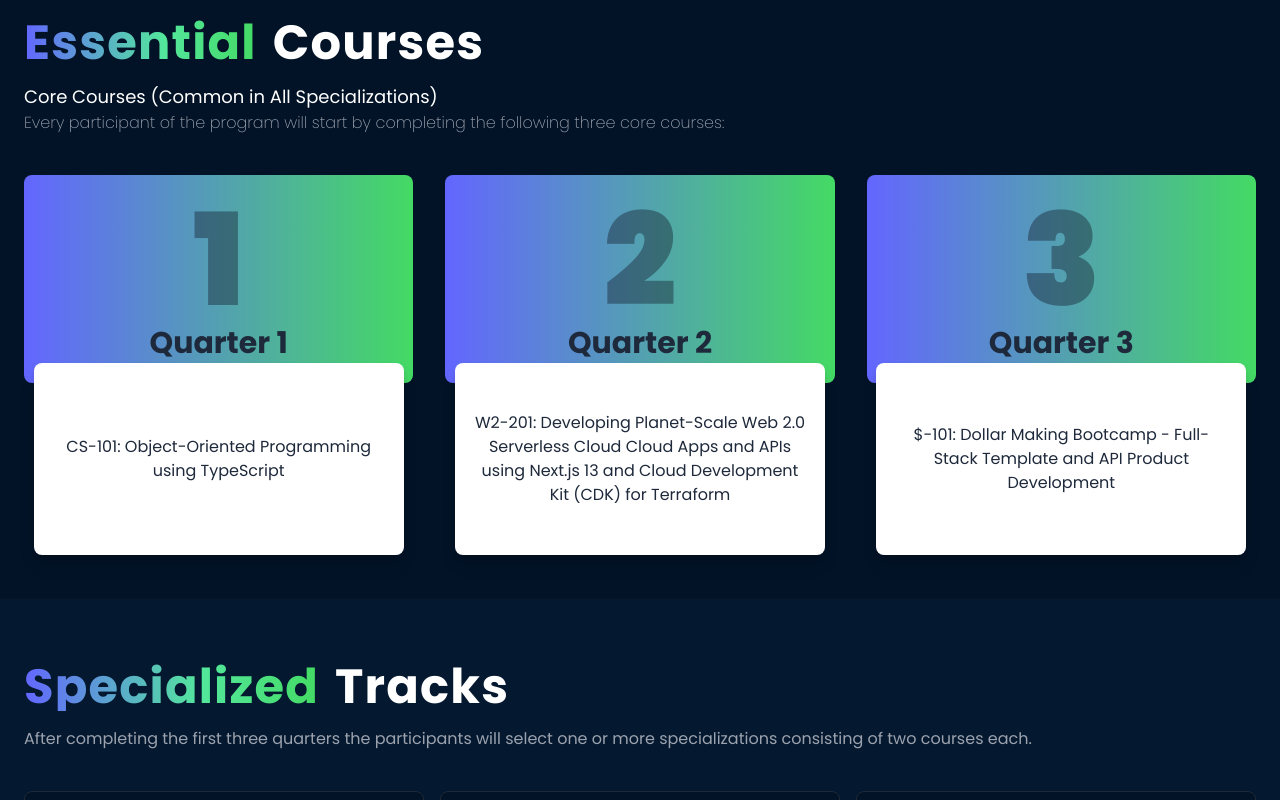
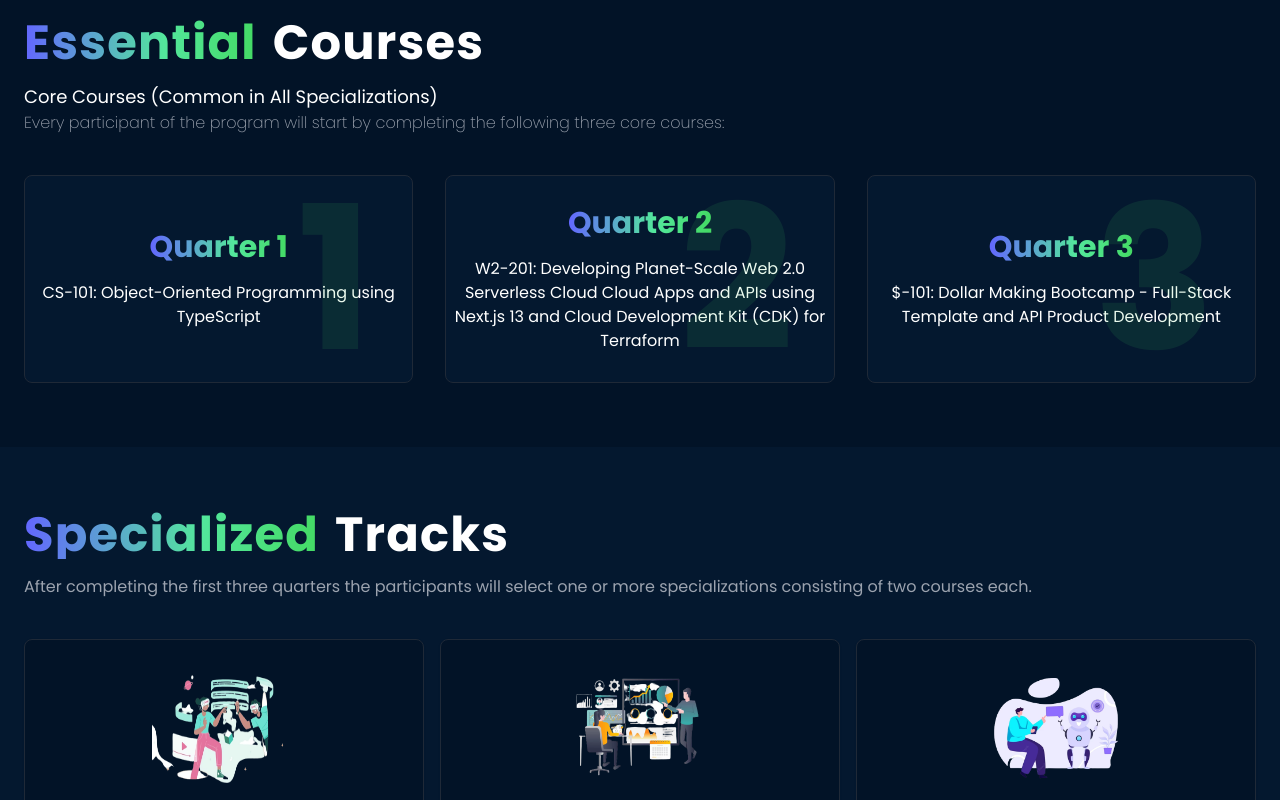
Before and after one commit to aliaftabsheikh/panaverse-website, a Next.js app: page / in a window 1280 px wide. Shown: the part 1300-2100 px from the top of the page. Built offline with nearby package versions, Linux system fonts and the light colour scheme.

Commit message:
Fix:Ui-issues

```diff
--- a/src/components/shared/CompulsoryQuartersBrief/page.tsx
+++ b/src/components/shared/CompulsoryQuartersBrief/page.tsx
@@ -1,22 +1,20 @@
 import Link from "next/link";
 import React from "react";
 
-function CompulsoryQuartersBrief({val, desc}: {val: number, desc: string}) {
+function CompulsoryQuartersBrief({ val, desc }: { val: number; desc: string }) {
   return (
     <div className="w-full mt-10">
-
-    <Link href={`/compulsory/${val}`} >
-
-      <div className="w-full btngradient h-52 rounded-lg  flex items-center justify-center flex-col ">
-        <h2 className="text-9xl text-gray-900 opacity-40 font-extrabold">{val}</h2>
-        <h3 className="text-3xl font-semibold text-slate-800">Quarter {val}</h3>
-      </div>
-      <div className="bg-white w-[95%] m-auto rounded-lg shadow-lg py-4 -my-5 h-48 md:h-36 px-4 flex items-center justify-center xs:h-auto  drop-shadow-lg">
-        <p className="text-slate-800  hover:underline hover:text-[#44DA64] transition-all text-center">
-          {desc}
-        </p>
-      </div>
-    </Link>
+      <Link href={`/compulsory/${val}`}>
+        <div className="w-full bg-secondary-color h-52 rounded-lg  flex items-center justify-center flex-col relative border border-gray-800 hover:scale-105 transition-all ">
+          <h2 className="text-[200px] text-[#44DA64] opacity-10 font-bold absolute right-10">
+            {val}
+          </h2>
+          <h3 className="text-3xl font-semibold text_gradient">
+            Quarter {val}
+          </h3>
+          <p className="text-white text-center mt-4">{desc}</p>
+        </div>
+      </Link>
     </div>
   );
 }
--- a/src/components/shared/CourseQuartersCard/page.tsx
+++ b/src/components/shared/CourseQuartersCard/page.tsx
@@ -13,7 +13,7 @@ function CourseQuartersCard({
 }) {
   return (
     <div className="w-[350px] lg:w-[250px] md:w-full h-fit md:border border-zinc-800 md:rounded-lg flex-shrink-0 sticky md:relative md:top-0 top-32">
-      <div className="h-fit rounded-lg p-3 bg-slate-800">
+      <div className="h-fit rounded-lg p-3 bg-primary-color border border-gray-600">
         <h1 className="text-2xl text_gradient font-bold">
           Detail Course Syllabus
         </h1>
@@ -25,18 +25,28 @@ function CourseQuartersCard({
 
         <div className="mt-4">
           {[1, 2, 3].map((item, index) => (
-            <Link className="flex gap-8 items-center pt-4" key={index} href={`compulsory/${item}`}>
-                <span className="w-10 h-10 p-2 rounded-md btngradient text-center text-lg font-bold">{item}</span>
-              <p className="text-xl text-gray-200 ">
-                Quarter : &nbsp;{item}
-              </p>
+            <Link
+              className="flex gap-8 items-center pt-4"
+              key={index}
+              href={`compulsory/${item}`}
+            >
+              <span className="w-10 h-10 p-2 rounded-md btngradient text-center text-lg font-bold">
+                {item}
+              </span>
+              <p className="text-xl text-gray-200 ">Quarter : &nbsp;{item}</p>
             </Link>
           ))}
           {trackName && (
             <div>
               {[4, 5].map((item, index) => (
-                <Link className="flex gap-8 items-center pt-4" key={index} href={`/tracks/${track}?quarter=${item}`}>
-                    <span className="w-10 h-10 p-2 rounded-md btngradient text-center text-lg font-bold">{item}</span>
+                <Link
+                  className="flex gap-8 items-center pt-4"
+                  key={index}
+                  href={`/tracks/${track}?quarter=${item}`}
+                >
+                  <span className="w-10 h-10 p-2 rounded-md btngradient text-center text-lg font-bold">
+                    {item}
+                  </span>
                   <p className="text-xl text-gray-200">
                     Quarter : &nbsp;{item}
                   </p>
--- a/src/components/widget/Header/page.tsx
+++ b/src/components/widget/Header/page.tsx
@@ -45,7 +45,7 @@ export default function Header() {
     <ChakraProvider>
       <header
         className={`${
-          customNavbar ? "bg-[#f5f7fad5]  backdrop-blur-xl" : "bg-primary-color"
+          customNavbar ? "bg-[#3f3f5f9c]  backdrop-blur-xl" : "bg-primary-color"
         } ${poppins.className} w-full flex justify-center ${
           customNavbar ? "sticky" : "relative"
         } top-0 navTransition ${customNavbar ? "z-20" : "z-0"}
@@ -64,7 +64,7 @@ export default function Header() {
 
           <div
             className={`flex items-center ${
-              customNavbar ? "text-gray-800" : "text-white"
+              customNavbar ? "text-gray-200" : "text-white"
             } space-x-2  sm:space-x-0  font-semibold `}
           >
             <Link href={"/"} className="cursor-pointer">
```
